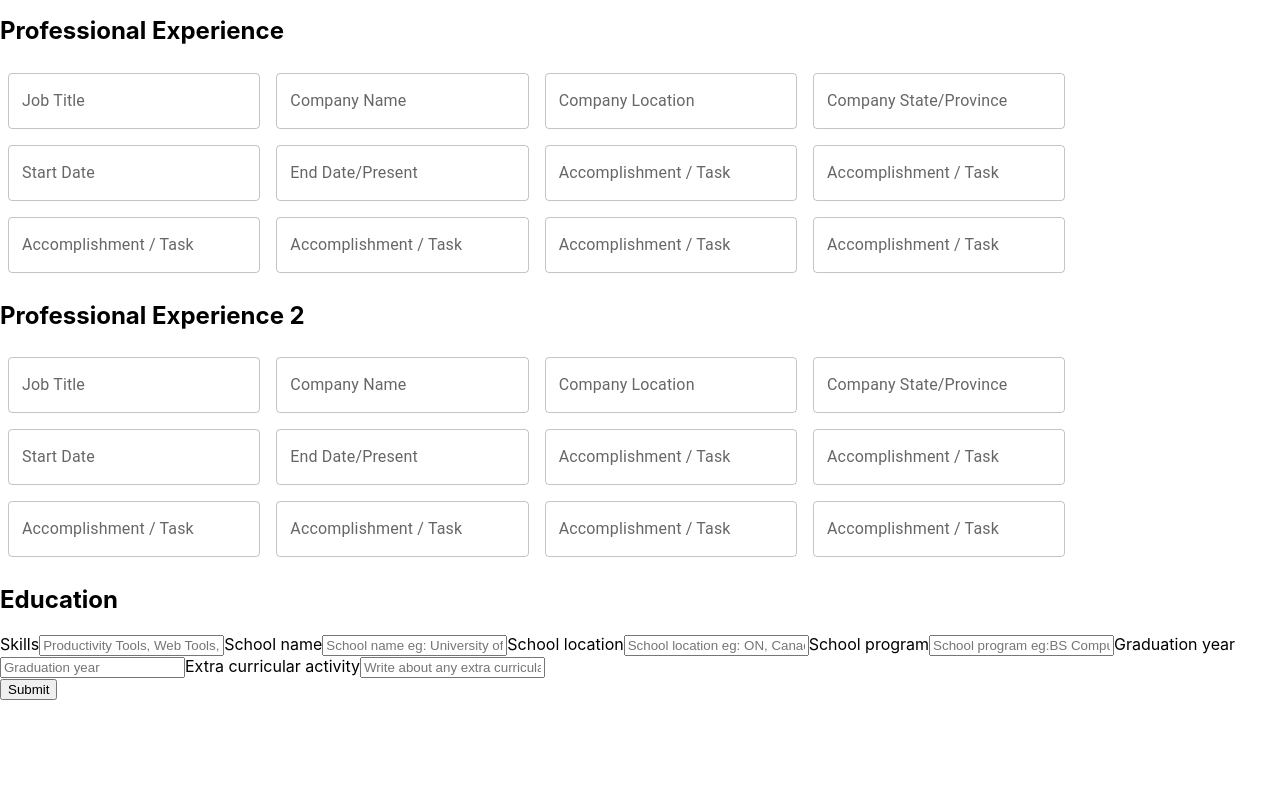
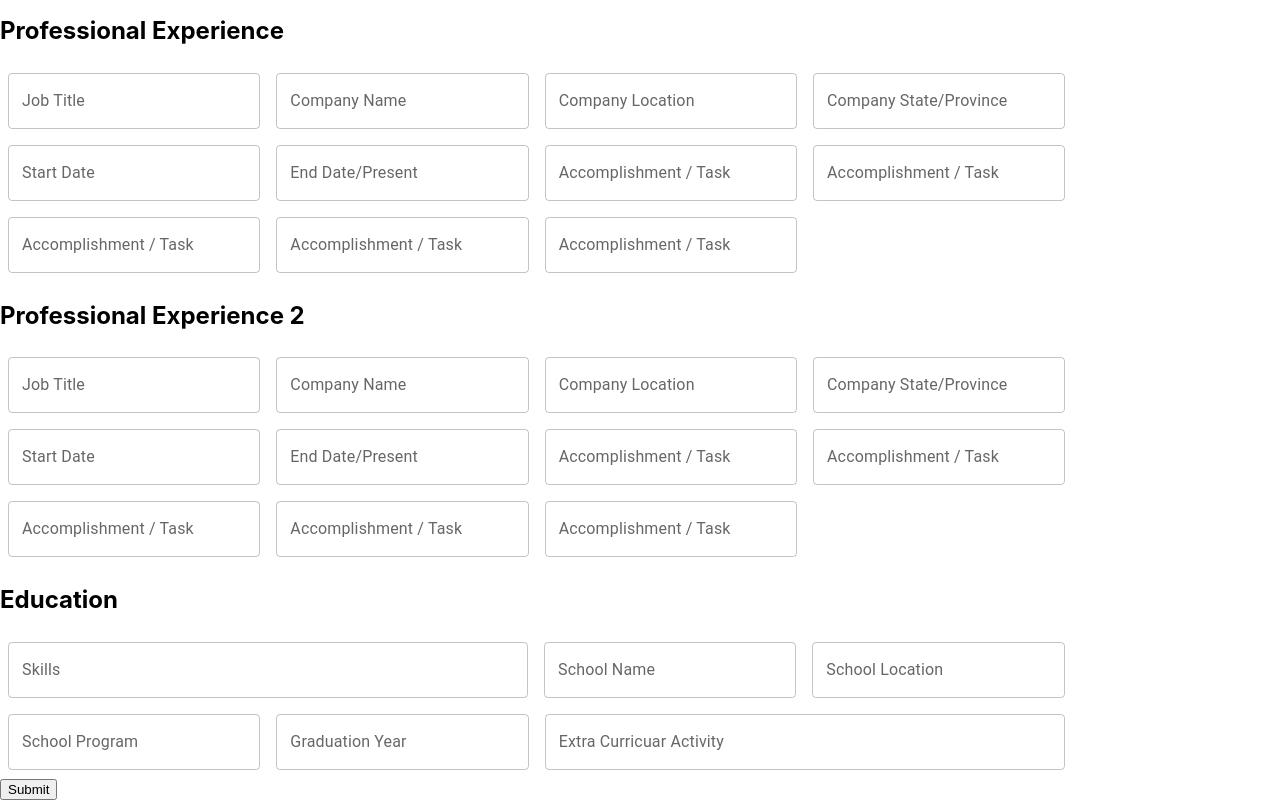
Before and after one commit to vcapella/resume2Pdf-generator, a React (Create React App) app in the folder client/: page / in a window 1280 px wide. Shown: the part 289-1089 px from the top of the page. Before the commit the page ends 989 px from the top, so only its background shows below. Built offline with nearby package versions, Linux system fonts and the light colour scheme.

Commit message:
update form part4 and template

```diff
--- a/client/src/EducationForm.jsx
+++ b/client/src/EducationForm.jsx
@@ -1,70 +1,76 @@
 
-
+import TextField from "@mui/material/TextField";
 
 export default function EducationForm ({handleChange, listOfSkills, schoolName1, stateSchool1, aboutSchoolProgram1, gradYear1, extraAcademicInfo1}) {
     return (
       <div>
-            <label>
-          Skills
-          <input
-            type="text"
-            placeholder="Productivity Tools, Web Tools, Databases, Common Software, Commercial Technologies"
+
+        <TextField
+        id="listOfSkills"
+        label="Skills"
+        placeholder="Any soft or hard skill"
         name="listOfSkills"
         onChange={handleChange}
         value={listOfSkills}
+        style={{ width: 520, maxLength: 250 }}
+        inputProps={{ maxLength: 163 }}
+        // each field has width 250 +20 width gap between each
+        multiline
         />
-        </label>
 
-        <label>
-          School name
-          <input
-            type="text"
-            placeholder="School name eg: University of Toronto"
+        <TextField
+        id="schoolName1"
+        label="School Name"
+        placeholder="GeorgeBrown College"
         name="schoolName1"
+        inputProps={{ maxLength: 50 }}
         onChange={handleChange}
         value={schoolName1}
         />
-        </label>
-        <label>
-          School location
-          <input
-            type="text"
-            placeholder="School location eg: ON, Canada"
+
+        <TextField
+        id="stateSchool1"
+        label="School Location"
+        placeholder="ON, Canada"
         name="stateSchool1"
+        inputProps={{ maxLength: 30 }}
         onChange={handleChange}
         value={stateSchool1}
         />
-        </label>
-        <label>
-          School program
-          <input
-            type="text"
-            placeholder="School program eg:BS Computer Science"
+
+        <TextField
+        id="aboutSchoolProgram1"
+        label="School Program"
+        placeholder="BS Computer Science or High School"
         name="aboutSchoolProgram1"
+        inputProps={{ maxLength: 50 }}
         onChange={handleChange}
         value={aboutSchoolProgram1}
         />
-        </label>
-        <label>
-          Graduation year
-          <input
-            type="text"
-            placeholder="Graduation year"
+
+        <TextField
+        id="gradYear1"
+        label="Graduation Year"
+        placeholder="2023"
         name="gradYear1"
+        inputProps={{ maxLength: 4 }}
         onChange={handleChange}
         value={gradYear1}
         />
-        </label>
-        <label>
-          Extra curricular activity
-          <input
-            type="text"
+
+        <TextField
+        id="extraAcademicInfo1"
+        label="Extra Curricuar Activity"
         placeholder="Write about any extra curricular activity or project."
         name="extraAcademicInfo1"
         onChange={handleChange}
         value={extraAcademicInfo1}
+        style={{ width: 520, maxLength: 250 }}
+        inputProps={{ maxLength: 163 }}
+        // each field has width 250 +20 width gap between each
+        multiline
         />
-        </label>
+
       </div>
     )
 }
--- a/client/src/IntroductionForm.jsx
+++ b/client/src/IntroductionForm.jsx
@@ -14,6 +14,7 @@ export default function IntroductionForm ({handleChange, yourName, city, statePr
       name="yourName"
       // helperText="eg: Victor Capella"
       inputProps={{ maxLength: 40 }}
+      style={{ width: 520}}
       onChange={handleChange}
       value={yourName}
       />
@@ -43,7 +44,7 @@ export default function IntroductionForm ({handleChange, yourName, city, statePr
       label="Phone Number"
       placeholder="555-123-4567"
       name="celNumber"
-      inputProps={{ maxLength: 12 }}
+      inputProps={{ maxLength: 20 }}
       onChange={handleChange}
       value={celNumber}
       />
@@ -77,13 +78,14 @@ export default function IntroductionForm ({handleChange, yourName, city, statePr
       />
 
       <TextField
-      id="outlined-textarea"
+      id="personalSummary"
       label="About Me"
       placeholder=""
       name="personalSummary"
       onChange={handleChange}
       value={personalSummary}
       style={{ width: 520, maxLength: 1000 }}
+      inputProps={{ maxLength: 410 }}
       // each field has width 250 +20 width gap between each
       multiline
       />
--- a/client/src/ProfessionalExp1.jsx
+++ b/client/src/ProfessionalExp1.jsx
@@ -69,7 +69,7 @@ export default function ProfessionalExp1 ({handleChange , titlePosition1, compan
             label="Accomplishment / Task"
             placeholder="List accomplishments, not responsibilities"
             name="listAccomp1A"
-            inputProps={{ maxLength: 120 }}
+            inputProps={{ maxLength: 83 }}
             onChange={handleChange}
             value={listAccomp1A}
             />
@@ -79,7 +79,7 @@ export default function ProfessionalExp1 ({handleChange , titlePosition1, compan
             label="Accomplishment / Task"
             placeholder="Make sure they’re written in a consistent form"
             name="listAccomp1B"
-            inputProps={{ maxLength: 120 }}
+            inputProps={{ maxLength: 83 }}
             onChange={handleChange}
             value={listAccomp1B}
             />
@@ -89,7 +89,7 @@ export default function ProfessionalExp1 ({handleChange , titlePosition1, compan
             label="Accomplishment / Task"
             placeholder="Use the active voice"
             name="listAccomp1C"
-            inputProps={{ maxLength: 120 }}
+            inputProps={{ maxLength: 83 }}
             onChange={handleChange}
             value={listAccomp1C}
             />
@@ -99,7 +99,7 @@ export default function ProfessionalExp1 ({handleChange , titlePosition1, compan
             label="Accomplishment / Task"
             placeholder="Quantify results wherever possible"
             name="listAccomp1D"
-            inputProps={{ maxLength: 120 }}
+            inputProps={{ maxLength: 83 }}
             onChange={handleChange}
             value={listAccomp1D}
             />
@@ -109,20 +109,20 @@ export default function ProfessionalExp1 ({handleChange , titlePosition1, compan
             label="Accomplishment / Task"
             placeholder="Match the language from the job description"
             name="listAccomp1E"
-            inputProps={{ maxLength: 120 }}
+            inputProps={{ maxLength: 83 }}
             onChange={handleChange}
             value={listAccomp1E}
             />
 
-            <TextField
+            {/* <TextField
             id="listAccomp1F"
             label="Accomplishment / Task"
             placeholder="Another Accomplishment"
             name="listAccomp1F"
-            inputProps={{ maxLength: 120 }}
+            inputProps={{ maxLength: 83 }}
             onChange={handleChange}
             value={listAccomp1F}
-            />
+            /> removed due to limited space */}
 
         </div>
     )
--- a/client/src/ProfessionalExp2.jsx
+++ b/client/src/ProfessionalExp2.jsx
@@ -69,7 +69,7 @@ export default function ProfessionalExp2 ({handleChange, titlePosition2, company
             label="Accomplishment / Task"
             placeholder="List accomplishments, not responsibilities"
             name="listAccomp2A"
-            inputProps={{ maxLength: 120 }}
+            inputProps={{ maxLength: 83 }}
             onChange={handleChange}
             value={listAccomp2A}
             />
@@ -79,7 +79,7 @@ export default function ProfessionalExp2 ({handleChange, titlePosition2, company
             label="Accomplishment / Task"
             placeholder="Make sure they’re written in a consistent form"
             name="listAccomp2B"
-            inputProps={{ maxLength: 120 }}
+            inputProps={{ maxLength: 83 }}
             onChange={handleChange}
             value={listAccomp2B}
             />
@@ -89,7 +89,7 @@ export default function ProfessionalExp2 ({handleChange, titlePosition2, company
             label="Accomplishment / Task"
             placeholder="Use the active voice"
             name="listAccomp2C"
-            inputProps={{ maxLength: 120 }}
+            inputProps={{ maxLength: 83 }}
             onChange={handleChange}
             value={listAccomp2C}
             />
@@ -99,7 +99,7 @@ export default function ProfessionalExp2 ({handleChange, titlePosition2, company
             label="Accomplishment / Task"
             placeholder="Quantify results wherever possible"
             name="listAccomp2D"
-            inputProps={{ maxLength: 120 }}
+            inputProps={{ maxLength: 83 }}
             onChange={handleChange}
             value={listAccomp2D}
             />
@@ -109,20 +109,20 @@ export default function ProfessionalExp2 ({handleChange, titlePosition2, company
             label="Accomplishment / Task"
             placeholder="Match the language from the job description"
             name="listAccomp2E"
-            inputProps={{ maxLength: 120 }}
+            inputProps={{ maxLength: 83 }}
             onChange={handleChange}
             value={listAccomp2E}
             />
 
-            <TextField
+            {/* <TextField
             id="listAccomp2F"
             label="Accomplishment / Task"
             placeholder="Another Accomplishment"
             name="listAccomp2F"
-            inputProps={{ maxLength: 120 }}
+            inputProps={{ maxLength: 83 }}
             onChange={handleChange}
             value={listAccomp2F}
-            />
+            />  removed due to limited space*/}
 
         </div>
     )
```
Also changed, not shown: 2 other files (tests, documents, lock files or other folders). Lines whose indentation alone changed are shown as unchanged.
